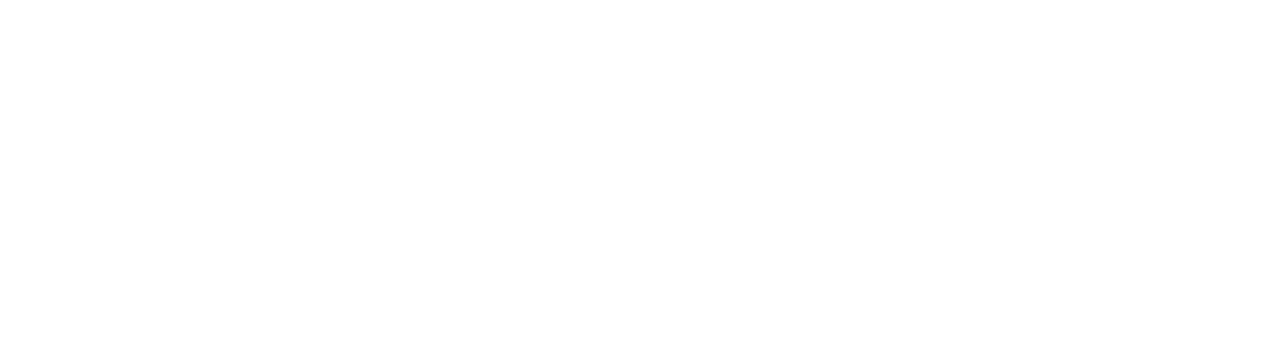
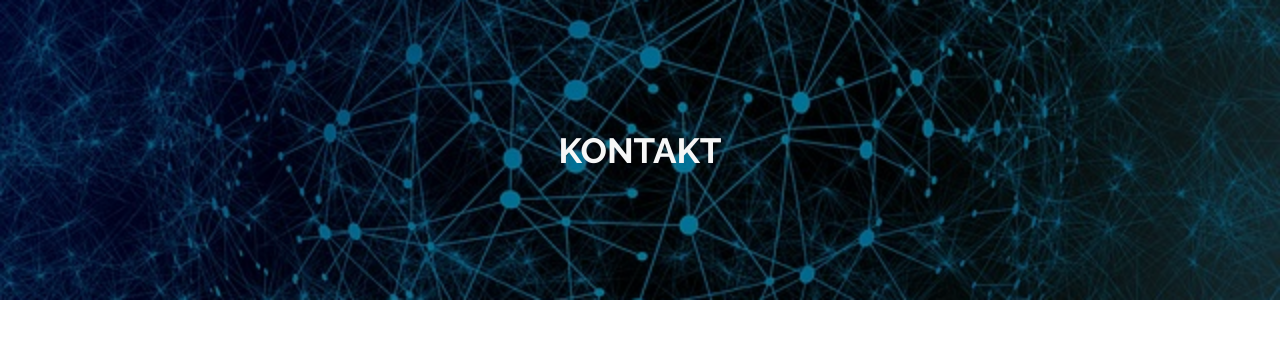
Before and after one commit to VeseMir2k/contact-page, a plain HTML site: page index.html in a window 1280 px wide. Drawn offline with Linux system fonts and the light colour scheme.

Commit message:
add header

```diff
--- a/css/main.css
+++ b/css/main.css
@@ -7,3 +7,25 @@ html {
   font-family: "Raleway", sans-serif;
   font-size: 10px;
 }
+
+header {
+  width: 100vw;
+  height: 300px;
+  background-image: url("../images/contact-640.jpg");
+  background-position: center;
+  background-size: cover;
+  background-repeat: no-repeat;
+}
+
+header h1 {
+  display: flex;
+  justify-content: center;
+  align-items: center;
+  width: 100%;
+  height: 100%;
+  text-transform: uppercase;
+  font-size: 3.5rem;
+  font-weight: 700;
+  color: #f7f7f7;
+  background-color: rgba(0, 0, 0, 0.4);
+}
--- a/index.html
+++ b/index.html
@@ -11,5 +11,9 @@
     />
     <link rel="stylesheet" href="./css/main.css" />
   </head>
-  <body></body>
+  <body>
+    <header>
+      <h1>Kontakt</h1>
+    </header>
+  </body>
 </html>
```
